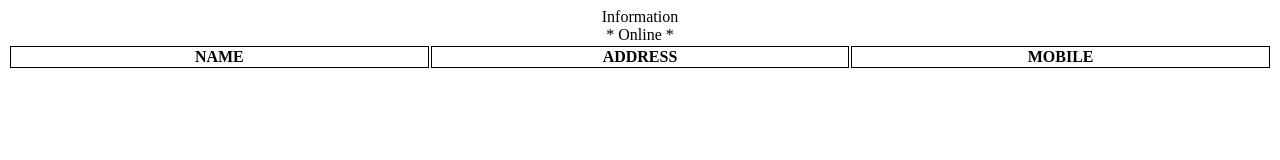
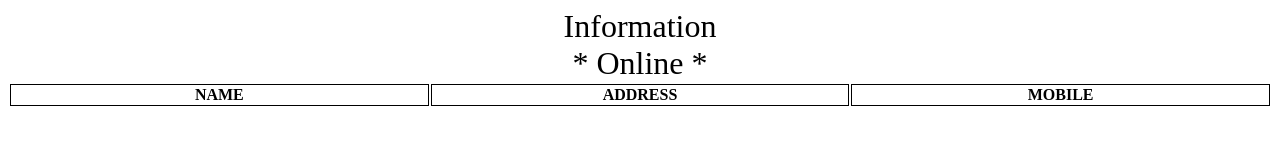
Before and after one commit to TEMPEST-cr7/contact-info-mobile-web-app, a plain HTML site: page index.html in a window 1280 px wide. Drawn offline with Linux system fonts and the light colour scheme.

Commit message:
Update style.css

```diff
--- a/style.css
+++ b/style.css
@@ -3,7 +3,7 @@ table {
 	table-layout: fixed;
 }
 
-table captoin{
+table caption{
 	font-size: 2em;
 }
 
```
